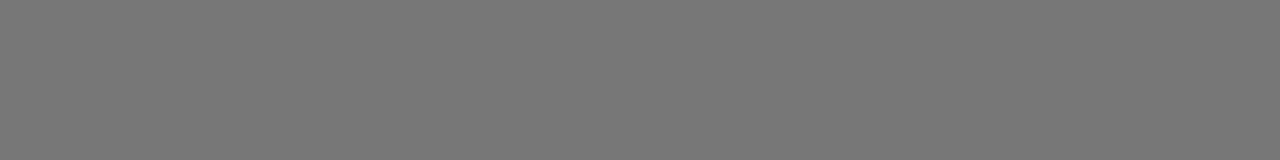
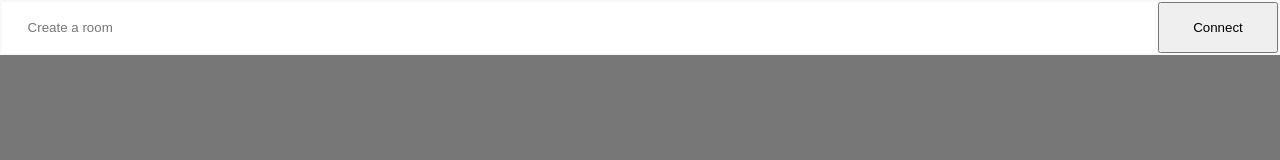
Before and after one commit to rtc-io/demo-helloworld, a website: page index.html in a window 1280 px wide. Drawn offline with Linux system fonts and the light colour scheme.

Commit message:
Added room selection to the demo

```diff
--- a/app.js
+++ b/app.js
@@ -1,4 +1,15 @@
-var conference = RTC({
+(function() {
+  var room = location.hash.slice(1);
+  var roomData = document.querySelector('.roomdata');
+  var roomInput = roomData && roomData.querySelector('input[type="text"]');
+  var conference;
+
+  function connectToRoom() {
+    if (roomData) {
+      roomData.classList.remove('active');
+    }
+
+    conference = RTC({
       // use the public google stun servers :)
       ice: [
         { url: 'stun1.l.google.com:19302' },
@@ -7,8 +18,49 @@ var conference = RTC({
         { url: 'stun4.l.google.com:19302' }
       ],
 
+      room: 'helloworld:' + room,
+
       // we want this to work on iOS as well so we will use
       // the rtc-plugin-nicta-ios plugin so we can use the
       // build.rtc.io to create a native iOS app
       plugins: [ RTC.IOS ]
     });
+  }
+
+  function handleKey(evt) {
+    if (evt && evt.keyCode === 13) {
+      updateRoom();
+    }
+  }
+
+  function initEvents() {
+    if (! roomData) {
+      return;
+    }
+
+    roomData.querySelector('button').addEventListener('click', updateRoom);
+    roomInput.addEventListener('keydown', handleKey);
+    roomData.classList.add('ready');
+  }
+
+  function promptForRoom() {
+    setTimeout(function() {
+      roomData.classList.add('active');
+    }, 50);
+  }
+
+  function updateRoom() {
+    room = location.hash = roomInput.value;
+    if (room) {
+      connectToRoom();
+    }
+  }
+
+  window.addEventListener('load', initEvents);
+
+  if (! room) {
+    return promptForRoom();
+  }
+
+  connectToRoom();
+})();
--- a/index.html
+++ b/index.html
@@ -4,6 +4,12 @@
 <link rel="stylesheet" type="text/css" href="app.css">
 </head>
 <body>
+    <div class="roomdata">
+        <div class="controlbar">
+            <input type="text" id="roomid" placeholder="Create a room" />
+            <button>Connect</button>
+        </div>
+    </div>
     <div id="l-video"></div>
     <div id="r-video"></div>
     <script src="vendor/rtc.js"></script>
```
Lines whose indentation alone changed are shown as unchanged.
